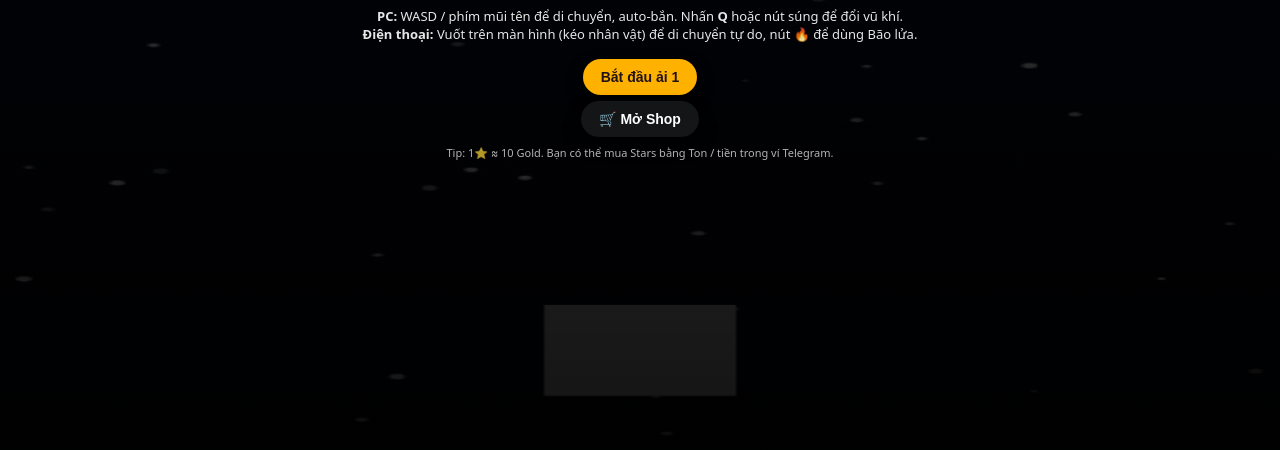
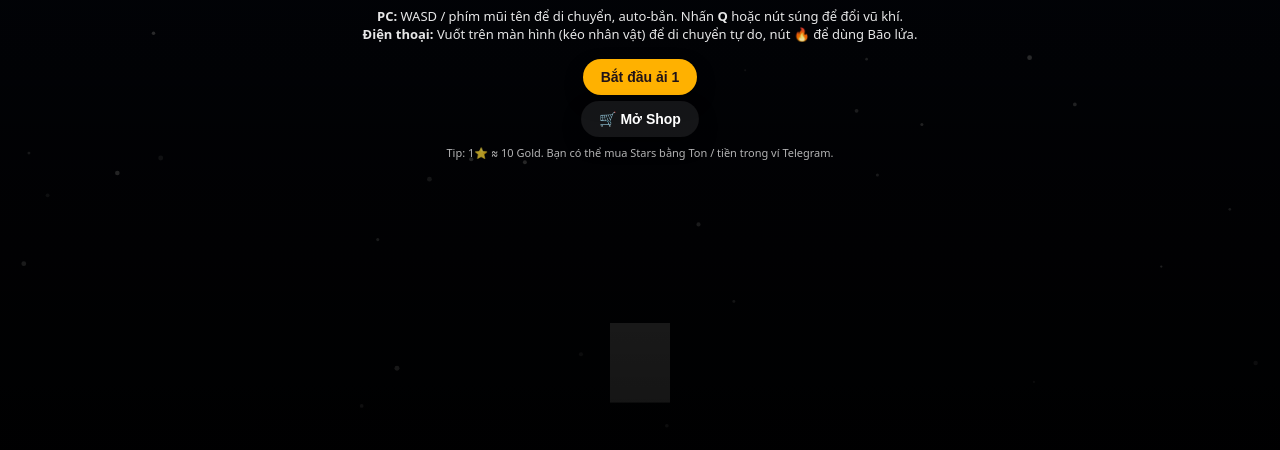
Before and after one commit to vip102a/shooter-miniapp, a plain HTML site: page index.html in a window 1280 px wide. Shown: the part 350-800 px from the top of the page. Drawn offline with Linux system fonts and the light colour scheme; animation ran at ten frames a second.

Commit message:
Update index.html

```diff
--- a/index.html
+++ b/index.html
@@ -615,6 +615,18 @@
   // ===== GAME STATE =====
   const canvas = document.getElementById('gameCanvas');
   const ctx = canvas.getContext('2d');
+  // Tự chỉnh kích thước canvas theo khung game-wrapper
+  function resizeCanvasToScreen() {
+    const wrapper = document.querySelector('.game-wrapper');
+    const rect = wrapper.getBoundingClientRect();
+
+    // Dùng kích thước thực tế của khung
+    canvas.width  = rect.width;
+    canvas.height = rect.height;
+  }
+
+  window.addEventListener('resize', resizeCanvasToScreen);
+  window.addEventListener('orientationchange', resizeCanvasToScreen);
 
   const hudStage      = document.getElementById('hudStage');
   const hpFill        = document.getElementById('hpFill');
@@ -2120,6 +2132,10 @@
   }
 
   // ===== INIT =====
+  // Đầu tiên: fit canvas với màn hình hiện tại
+  resizeCanvasToScreen();
+
+  // Sau đó mới setup game dựa trên kích thước mới
   resetPlayer();
   initStars();
   updateFirestormHud();
```
